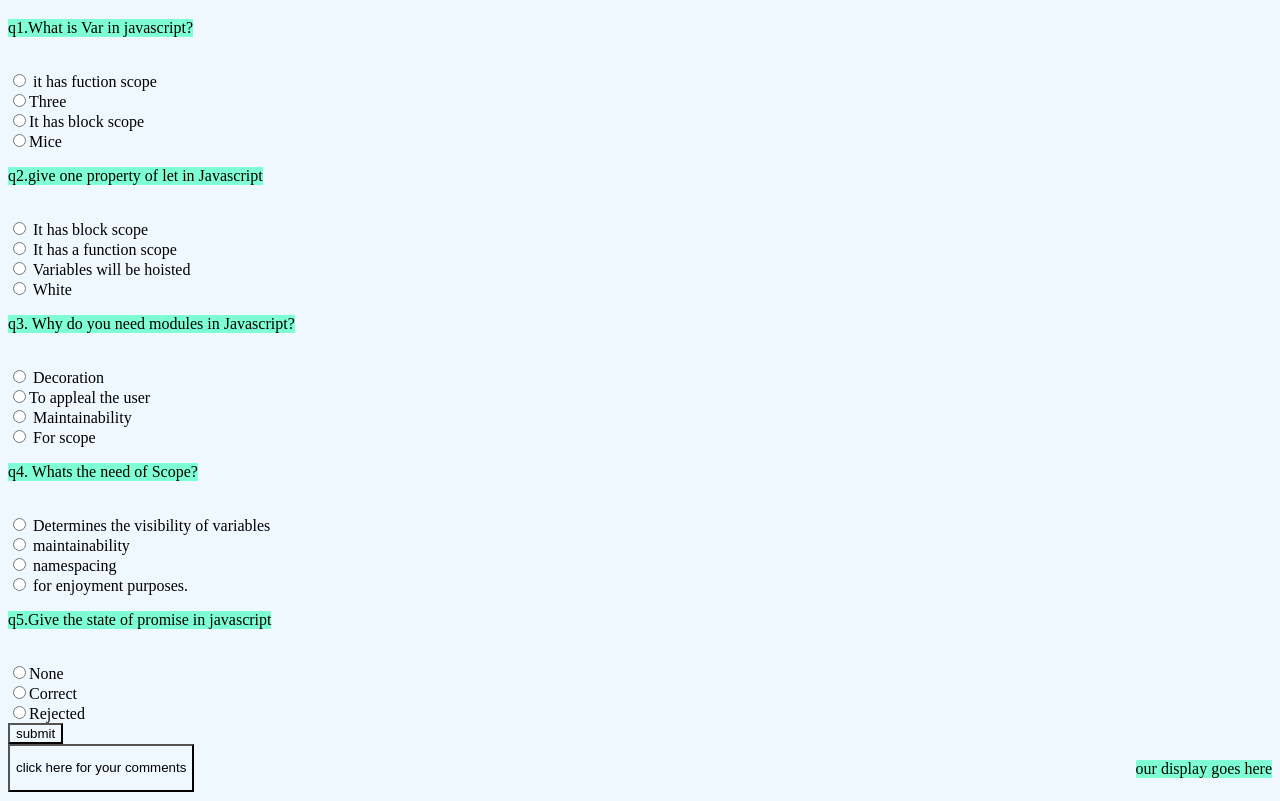
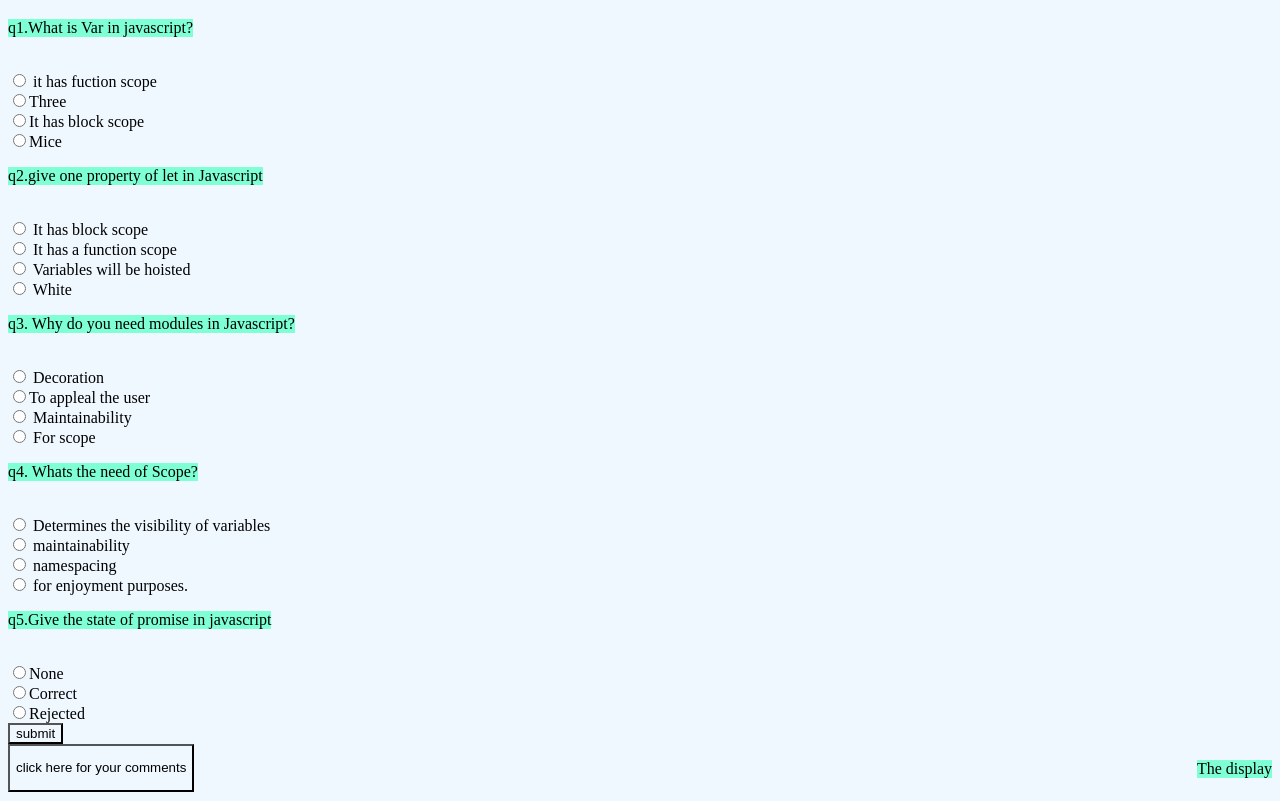
Before and after one commit to festus971/A-quiz-Board-template, a plain HTML site: page index.html in a window 1280 px wide. Shown: the part 147-948 px from the top of the page. Drawn offline with Linux system fonts and the light colour scheme.

Commit message:
it will correct one mistake made at the first stages

```diff
--- a/index.html
+++ b/index.html
@@ -63,7 +63,7 @@
       </div>
 
       <div id="display">
-        <p id="displayForm">our display goes here</p>
+        <p id="displayForm">The display</p>
         <button onclick="achievedMarks">
           <p class="four">click here for your comments</p>
         </button>
```
